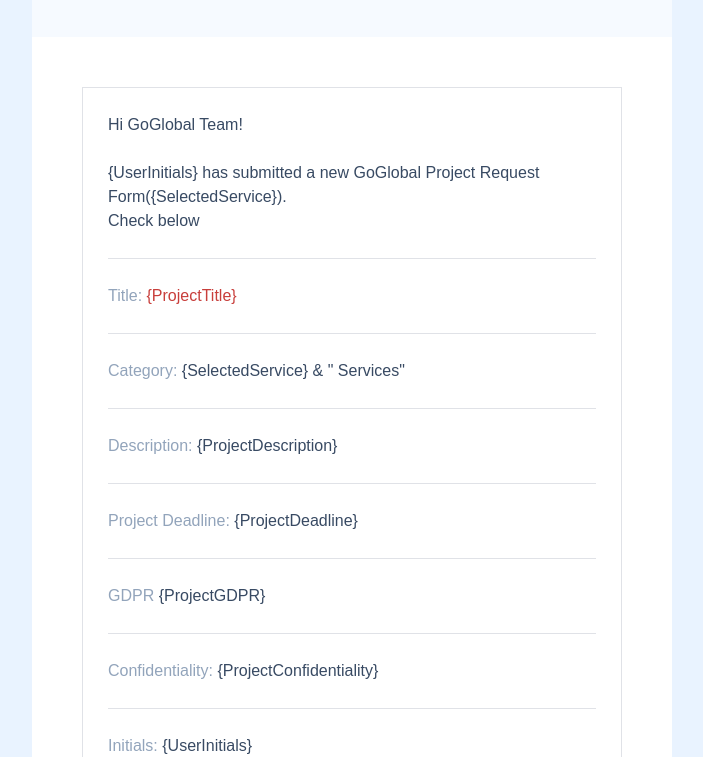
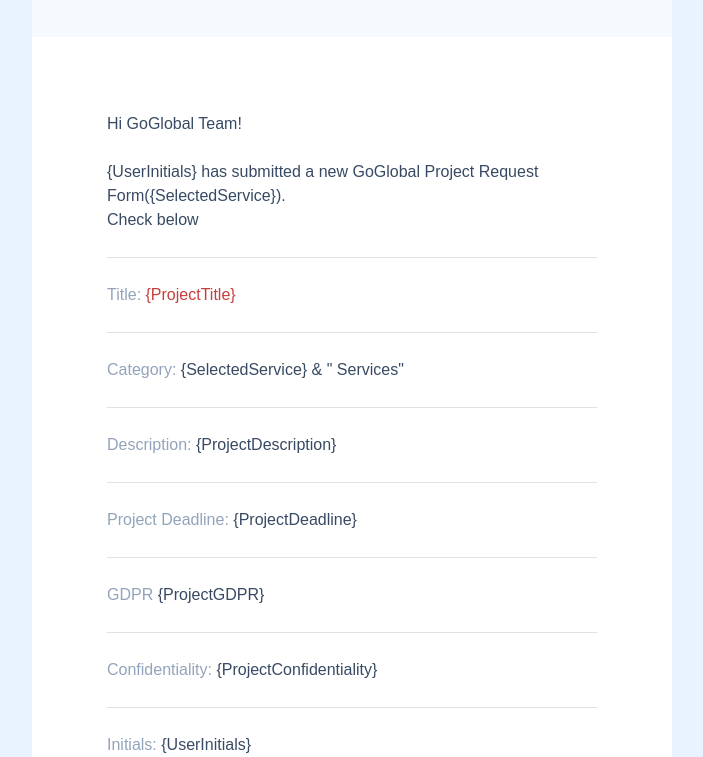
Before and after one commit to Mastery1989/HTML-development, a website: page HTML files/QHBZ technical email.html in a window 1280 px wide. Shown: the part 464-1221 px from the top of the page, without its empty margins (288-991 px from the left). Drawn offline with Linux system fonts and the light colour scheme.

Commit message:
QHBZ without border

```diff
--- a/HTML files/QHBZ technical email.html
+++ b/HTML files/QHBZ technical email.html
@@ -173,7 +173,7 @@
 											<table width="100%" cellpadding="0" cellspacing="0">
 
 												<tr>
-													<td class="plr-20" style="padding: 25px; border: 1px solid #E0E2E7;" >
+													<td class="plr-20" style="padding: 25px; " >
 														<table width="100%" cellpadding="0" cellspacing="0">
 															<tr>
 																<td  style="color: #384a63; font: 16px/24px Arial, Helvetica, sans-serif; padding: 0 0 25px; border-bottom: 1px solid #E0E2E7;">
```
